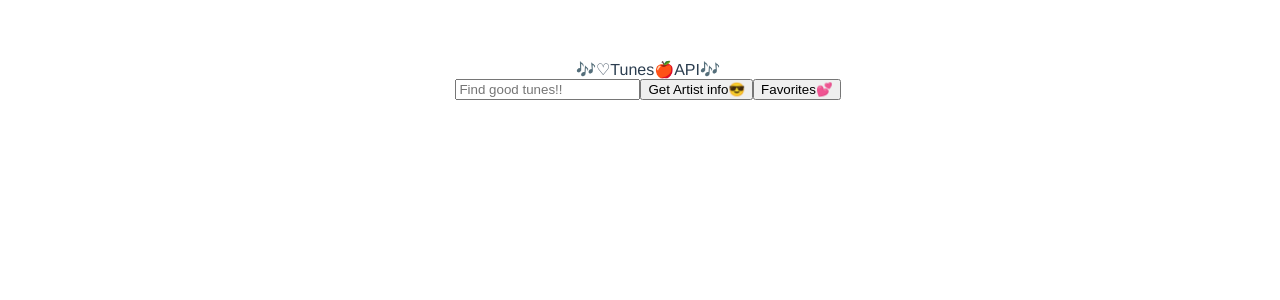
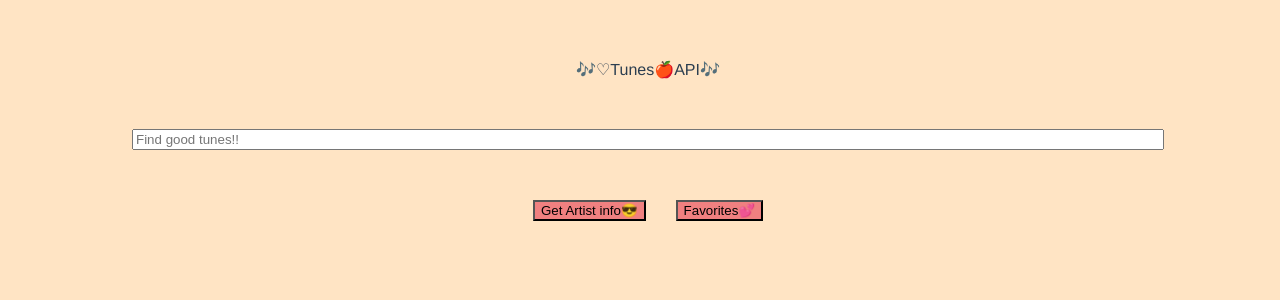
Before and after one commit to misa335/full-stack-project, a Vue app: page / in a window 1280 px wide. Shown: the top 300 px of the page. Built offline with nearby package versions, Linux system fonts and the light colour scheme.

Commit message:
fixed App.vue

```diff
--- a/public/style.css
+++ b/public/style.css
@@ -3,3 +3,7 @@
     width: 100%;
     height: 100%;
 }
+
+body {
+    background-color: bisque;
+}
--- a/src/App.vue
+++ b/src/App.vue
@@ -72,7 +72,7 @@
 };
 </script>
 
-<style>
+<style scoped>
 #app {
   font-family: Avenir, Helvetica, Arial, sans-serif;
   -webkit-font-smoothing: antialiased;
@@ -81,4 +81,16 @@
   color: #2c3e50;
   margin-top: 60px;
 }
+
+input{
+  width: 80%;
+  margin: 50px auto;
+  display: flex;
+}
+
+button {
+  background-color: lightcoral;
+  margin-left: 15px;
+  margin-right: 15px;
+}
 </style>
```
Also changed, not shown: server.js (+4 -4 lines).
